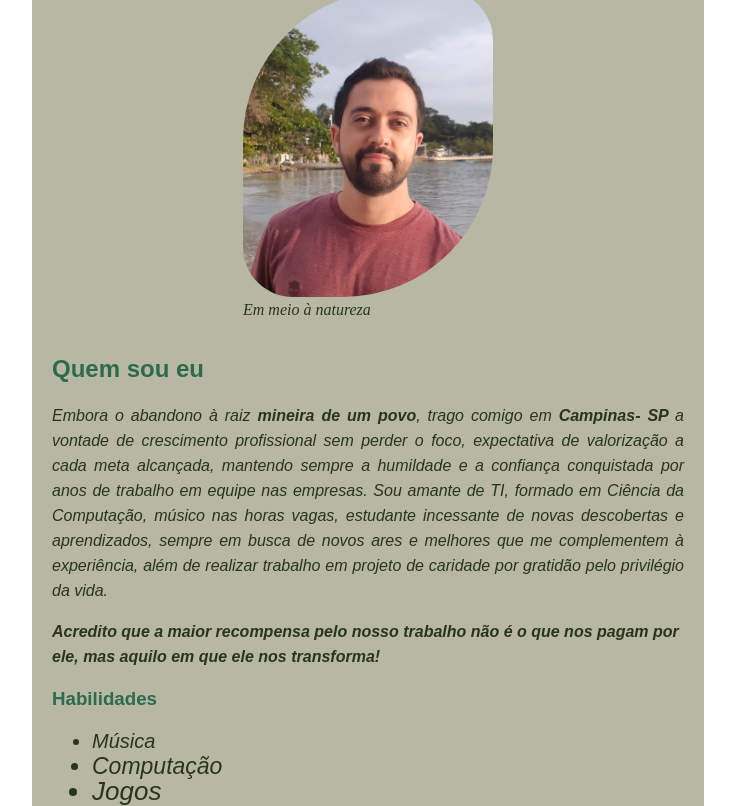
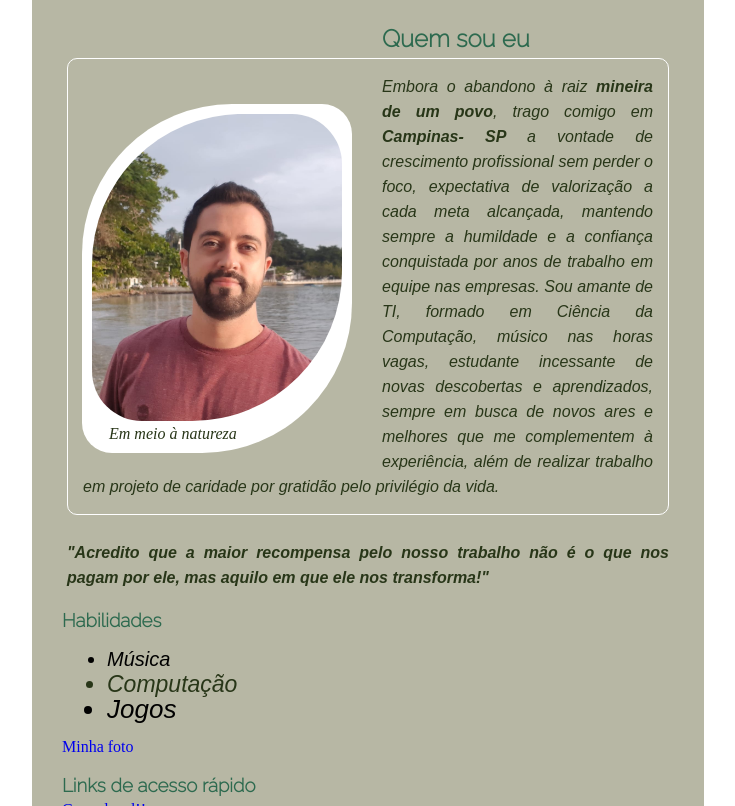
Before and after one commit to CesarRamoss/CesarRamoss.github.io, a plain HTML site: page index.html in a window 1280 px wide. Shown: the part 91-897 px from the top of the page, without its empty margins (272-1007 px from the left). Drawn offline with Linux system fonts and the light colour scheme.

Commit message:
nova versao portfolio

```diff
--- a/index.html
+++ b/index.html
@@ -5,49 +5,11 @@
     <meta http-equiv="X-UA-Compatible" content="IE=edge">
     <meta name="viewport" content="width=device-width, initial-scale=1.0">
     <title>Portfolio Web</title>
-    <style>
+    <link rel="stylesheet" href="style.css">
+    <link rel="preconnect" href="https://fonts.googleapis.com">
+    <link rel="preconnect" href="https://fonts.gstatic.com" crossorigin>
+    <link href="https://fonts.googleapis.com/css2?family=Raleway:wght@200&display=swap" rel="stylesheet">
 
-        .conteudo {
-            margin: 0 auto;
-            width: 50%;
-            background-color: #b7b7a4;
-            padding: 20px;
-            border-radius: 10px;
-            color: #283618
-        }
-        #meunome {
-            font-family: 'Times New Roman', Times, serif;
-            margin: 0;
-        }
-        p, li {
-            font-family: sans-serif;
-            font-style: italic;
-            line-height: 25px;
-        }
-        .central {
-            display: flex;
-            justify-content: center;
-            flex-direction: column;
-            align-items: center;
-        }
-        img {
-            border-radius: 150px 50px;
-        }
-        h2, h3 {
-            font-family: sans-serif;
-            color: #2d6a4f;
-        }
-        .musica {
-            font-size: 20px;
-        }
-        .computacao {
-            font-size: 23px;
-        }
-        .jogos {
-            font-size: 26px;
-        }
-
-    </style>
 </head>
 <body>
     <div class="conteudo">
@@ -60,11 +22,10 @@
             </figure>
         </div>
 
-
     <h2>Quem sou eu</h2>
-    <p style="text-align: justify;">Embora o abandono à raiz <strong> mineira de um povo</strong>, trago comigo em <strong> Campinas- SP </strong>a vontade de crescimento profissional sem perder o foco, expectativa de valorização a cada meta alcançada, mantendo sempre a humildade e a confiança conquistada por anos de trabalho em equipe nas empresas.
+    <p class="borda">Embora o abandono à raiz <strong> mineira de um povo</strong>, trago comigo em <strong> Campinas- SP </strong>a vontade de crescimento profissional sem perder o foco, expectativa de valorização a cada meta alcançada, mantendo sempre a humildade e a confiança conquistada por anos de trabalho em equipe nas empresas.
         Sou amante de TI, formado em Ciência da Computação, músico nas horas vagas, estudante incessante de novas descobertas e aprendizados, sempre em busca de novos ares e melhores que me complementem à experiência, além de realizar trabalho em projeto de caridade por gratidão pelo privilégio da vida.
-        <p><strong> Acredito que a maior recompensa pelo nosso trabalho não é o que nos pagam por ele, mas aquilo em que ele nos transforma!</strong></p>
+        <p><br><strong> "Acredito que a maior recompensa pelo nosso trabalho não é o que nos pagam por ele, mas aquilo em que ele nos transforma!"</strong></p>
         <h3>Habilidades</h3>
     <ul>
         <li class="musica">Música</li>
--- /dev/null
+++ b/style.css
@@ -0,0 +1,62 @@
+.conteudo {
+    margin: 0 auto;
+    width: 50%;
+    background-color: #b7b7a4;
+    padding: 20px;
+    border-radius: 10px;
+    color: #283618
+}
+#meunome {
+    font-family: 'Raleway', sans-serif;
+    margin: 10px;
+    padding-bottom: 20px;
+    text-align: center;
+    color: black;
+}
+p, li {
+    font-family: sans-serif;
+    font-style: italic;
+    line-height: 25px;
+    margin: 0 15px;
+    text-align: justify;
+}
+.borda{
+    border: 1px solid white;
+    padding: 15px;
+    border-radius: 10px;
+}
+figure {
+    float: left;
+    padding: 10px;
+    background-color: white;
+    border-radius: 150px 30px;
+    margin: 90px 30px 10px;
+}
+figcaption {
+    margin-left: 17px;
+}
+img {
+    border-radius: 150px 50px;
+}
+h2, h3 {
+    font-family: 'Raleway',sans-serif;
+    color: #2d6a4f;
+    margin-left: 10px;
+    margin-bottom: 5px;
+}
+.musica {
+    font-size: 20px;
+}
+.computacao {
+    font-size: 23px;
+}
+.jogos {
+    font-size: 26px;
+}
+a {
+    text-decoration: none;
+    margin-left: 10px;
+}
+ul li:nth-child(odd){
+    color: black;
+}
```
